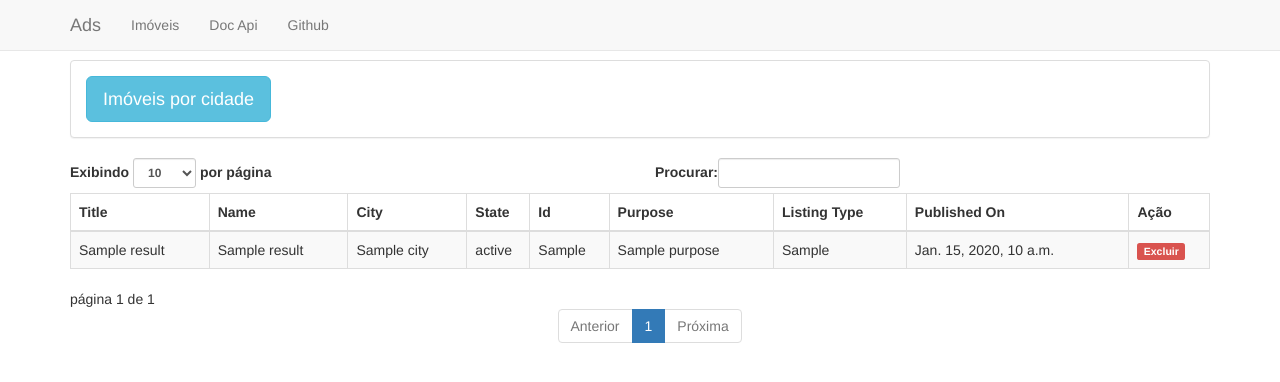
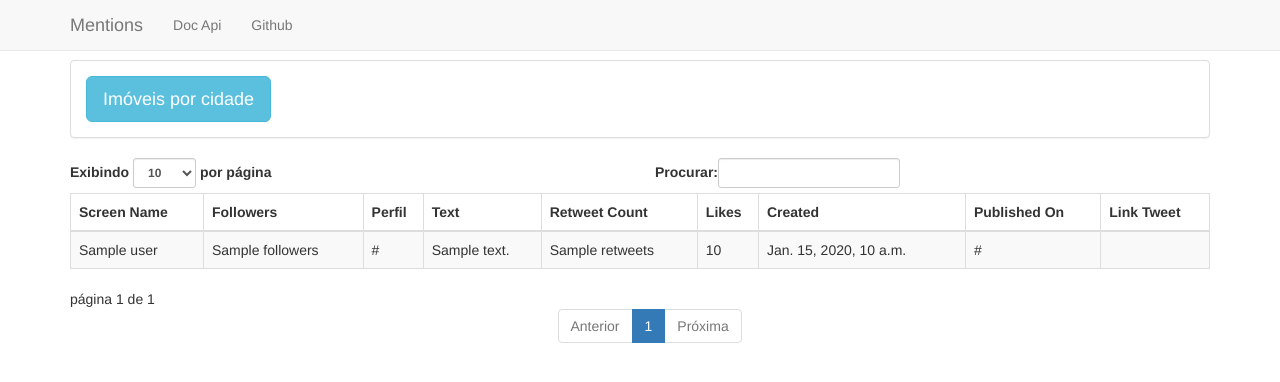
Before and after one commit to WellCastro/mentions_web, a Django app: template templates/index.html in a window 1280 px wide. Shown: the top 382 px of the page. Run offline with Django 3.2, Linux system fonts and the light colour scheme; the template is opened without the code that fills it: most values are stand-ins (such as "Sample title", 1, 10 or a date in 2020); some libraries are stand-ins or nearby versions.

Commit message:
templates edit

```diff
--- /dev/null
+++ b/app/admin.py
@@ -0,0 +1,6 @@
+# -*- coding: utf-8 -*-
+from __future__ import unicode_literals
+
+from django.contrib import admin
+
+# Register your models here.
--- /dev/null
+++ b/app/models.py
@@ -0,0 +1,6 @@
+# -*- coding: utf-8 -*-
+from __future__ import unicode_literals
+
+from django.db import models
+
+# Create your models here.
--- /dev/null
+++ b/app/tests.py
@@ -0,0 +1,6 @@
+# -*- coding: utf-8 -*-
+from __future__ import unicode_literals
+
+from django.test import TestCase
+
+# Create your tests here.
--- a/templates/base.html
+++ b/templates/base.html
@@ -10,7 +10,7 @@
     <meta name="author" content="">
     <link rel="icon" href="../../favicon.ico">
 
-    <title>Ads</title>
+    <title>Mentions</title>
 
   	<!-- Latest compiled and minified CSS -->
   	<link rel="stylesheet" href="https://maxcdn.bootstrapcdn.com/bootstrap/3.3.7/css/bootstrap.min.css" integrity="sha384-BVYiiSIFeK1dGmJRAkycuHAHRg32OmUcww7on3RYdg4Va+PmSTsz/K68vbdEjh4u" crossorigin="anonymous">
@@ -28,12 +28,11 @@
             <span class="icon-bar"></span>
             <span class="icon-bar"></span>
           </button>
-          <a class="navbar-brand" href="{% url 'index' %}">Ads</a>
+          <a class="navbar-brand" href="{% url 'index' %}">Mentions</a>
         </div>
         <div id="navbar" class="navbar-collapse collapse">
           <ul class="nav navbar-nav">
-            <li><a href="{% url 'index' %}">Imóveis</a></li>
-            <li><a href="{% url 'api_doc' %}">Doc Api</a></li>
+            <li><a href="">Doc Api</a></li>
             <li><a href="https://github.com/WellCastro/ads" target="_blank">Github</a></li>
           </ul>
         </div><!--/.nav-collapse -->
--- a/templates/index.html
+++ b/templates/index.html
@@ -13,29 +13,29 @@
 <table id="property" class="table table-striped table-bordered" cellspacing="0" width="100%">
         <thead>
             <tr>
-                <th>Title</th>
-                <th>Name</th>
-                <th>City</th>
-                <th>State</th>
-                <th>Id</th>
-                <th>Purpose</th>
-                <th>Listing Type</th>
+                <th>Screen Name</th>
+                <th>Followers</th>
+                <th>Perfil</th>
+                <th>Text</th>
+                <th>Retweet Count</th>
+                <th>Likes</th>
+                <th>Created</th>
                 <th>Published On</th>
-                <th>Ação</th>
+                <th>Link Tweet</th>
             </tr>
         </thead>
         <tbody>
-        	{% for im in properties.results %}
-            <tr id="{{ im.id_json }}">
-                <td>{{ im.title}}</td>
-                <td>{{ im.name}}</td>
-                <td>{{ im.city}}</td>
-                <td>{{ im.state}}</td>
-                <td>{{ im.id_json}}</td>
-                <td>{{ im.purpose}}</td>
-                <td>{{ im.listing_type}}</td>
-                <td>{{ im.published_on}}</td>
-                <td><a class="delete" href="" id="{{ im.id_json }}" onclick="return confirm('Tem certeza que quer excluir {{ im.title }}?')"><span class="label label-danger">Excluir</span></a></td>
+        	{% for im in results %}
+            <tr>
+                <td>{{ im.user.screen_name}}</td>
+                <td>{{ im.user.followers}}</td>
+                <td>{{ im.user.link}}</td>
+                <td>{{ im.text}}</td>
+                <td>{{ im.retweets}}</td>
+                <td>{{ im.likes}}</td>
+                <td>{{ im.date}}</td>
+                <td>{{ im.link_tweet}}</td>
+                <td></td>
             </tr>
             {% endfor %}
         </tbody>
```
Also changed, not shown: app/apps.py (added, +8 -0 lines), app/views.py (added, +14 -0 lines), app/__init__.py (added), app/migrations/__init__.py (added).
